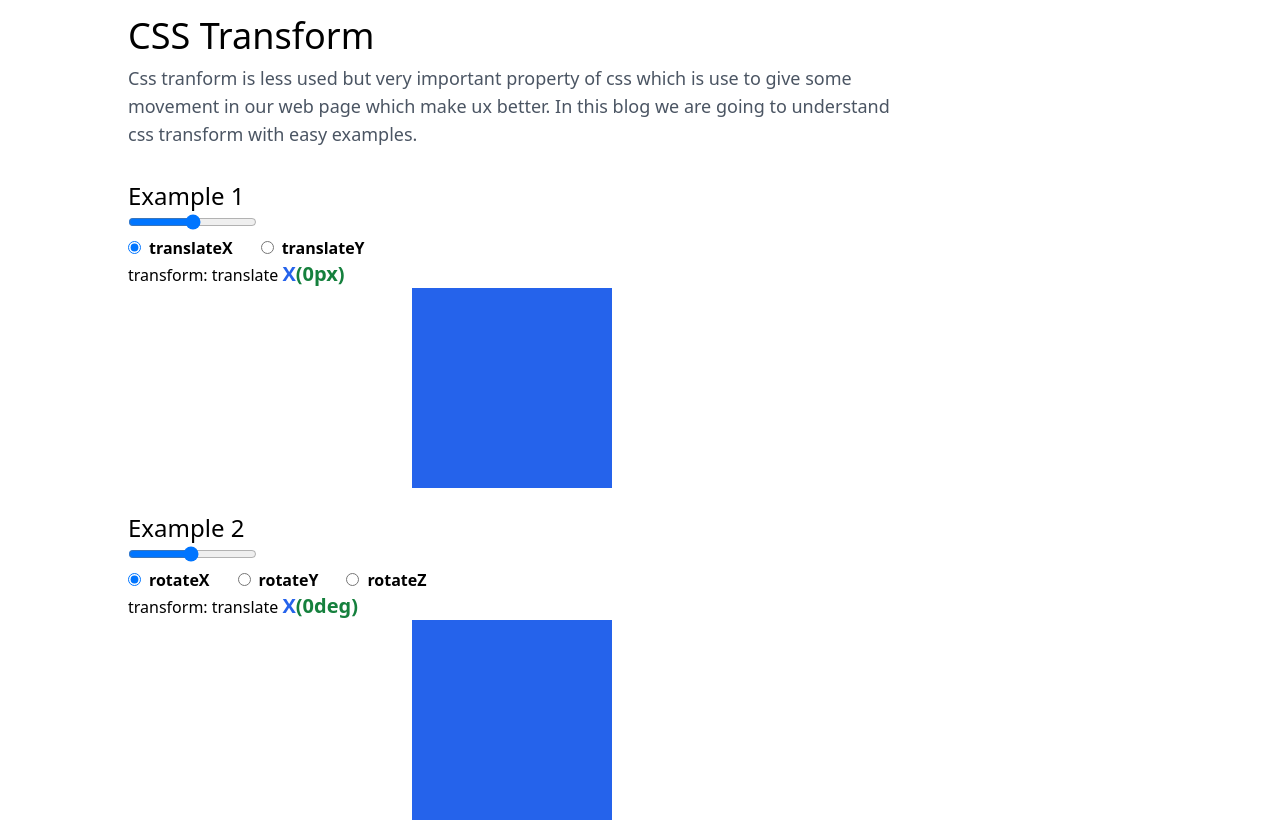
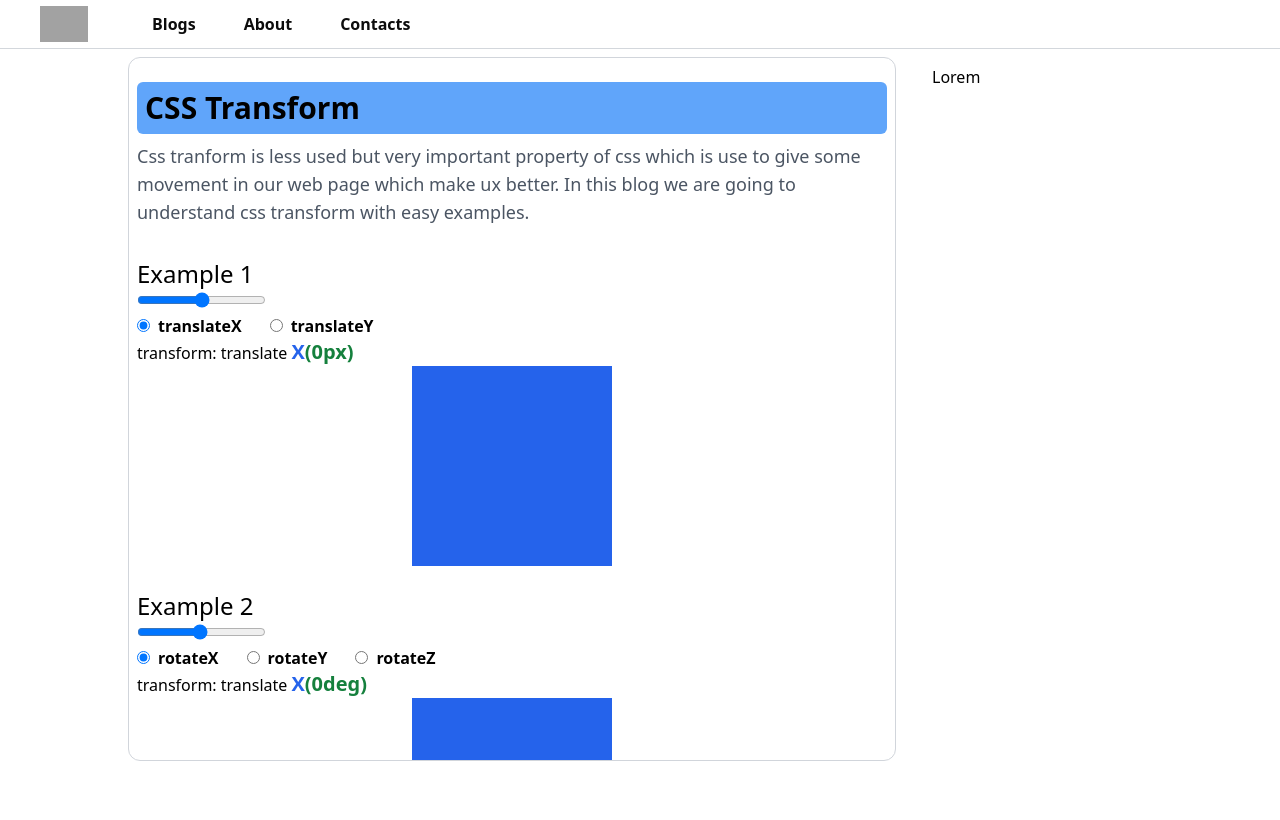
Before and after one commit to iamshiv007/NextJS-Portfolio, a Next.js app: page /posts/css-transform in a window 1280 px wide. Built offline with nearby package versions, Linux system fonts and the light colour scheme; grey boxes are pictures that could not be loaded.

Commit message:
Blog layout design completed 2

```diff
--- a/pages/posts/Hoisting.jsx
+++ b/pages/posts/Hoisting.jsx
@@ -1,14 +1,19 @@
+import Navbar from "@/components/Navbar";
 import Layout from "@/components/layout";
 import Head from "next/head";
-import React from "react";
+import React, { Fragment } from "react";
 
 const HoistingComponent = () => {
   return (
-    <Layout>
+    <Fragment>
       <Head>
         <title>Javascript hoisting</title>
       </Head>
-      <div>
+
+      <Navbar />
+
+      <div className="layoutContainer">
+        <div className="layoutBox1">
           <p className="text-3xl">Hoisting</p>
 
           <p>
@@ -21,12 +26,17 @@ const HoistingComponent = () => {
             keyword then it will be go on top of scope in background, means now
             function is on the top so we can call this function from anywhere we
             can call it before it's declaration but when we deaclare a function
-          with const, var, or let keyword we can't call the function before it's
-          declaration because in this condition function not going on the top of
-          background proccecing.
+            with const, var, or let keyword we can't call the function before
+            it's declaration because in this condition function not going on the
+            top of background proccecing.
           </p>
         </div>
-    </Layout>
+
+        <div className="layoutBox2">
+          Lorem
+        </div>
+      </div>
+    </Fragment>
   );
 };
 
--- a/pages/posts/blend-mode.jsx
+++ b/pages/posts/blend-mode.jsx
@@ -1,16 +1,18 @@
-import Layout from "@/components/layout";
+import Navbar from "@/components/Navbar";
 import Head from "next/head";
 import React, { Fragment } from "react";
 
 const BlendMode = () => {
   return (
     <Fragment>
-      <Layout>
-        <Head>
-          <title>Background Blend Mode</title>
-        </Head>
+      <Head>
+        <title>Background Blend Mode</title>
+      </Head>
 
-        <div>
+      <Navbar />
+
+      <div className="layoutContainer">
+        <div className="layoutBox1">
           <h2>Background Blend Mode</h2>
           <p>
             In this blog we are exlore rare but some time very userfull property
@@ -46,7 +48,11 @@ const BlendMode = () => {
           <p>luminosity</p>
           <div className="exa1Images10"></div>
         </div>
-      </Layout>
+
+        <div className="layoutBox2">
+          Hello
+        </div>
+      </div>
     </Fragment>
   );
 };
--- a/pages/posts/css-animation.jsx
+++ b/pages/posts/css-animation.jsx
@@ -1,3 +1,4 @@
+import Navbar from "@/components/Navbar";
 import Head from "next/head";
 import React, { Fragment } from "react";
 
@@ -7,12 +8,16 @@ const CssAnimation = () => {
       <Head>
         <title>Css-Animation</title>
       </Head>
-      <div className="sm:w-[60%] sm:ml-[10%] w-[90%] m-auto pb-10">
+
+      <Navbar />
+
+      <div className="layoutContainer">
+        <div className="layoutBox1">
           <h1 className="text-4xl mt-4">Css Animation</h1>
           <p className="text-lg text-gray-600 my-2">
-          With help of css Animation we can make our UI more attractive and user
-          friendly. In this Blog we are going explore all the properties of css
-          animation with example explaination.{" "}
+            With help of css Animation we can make our UI more attractive and
+            user friendly. In this Blog we are going explore all the properties
+            of css animation with example explaination.{" "}
           </p>
 
           <h4 className="text-2xl">Example 1</h4>
@@ -60,15 +65,18 @@ const CssAnimation = () => {
             animation-iteration-count
           </p>
           <p>
-          animation-iteration-count is like how many times we want the animation
+            animation-iteration-count is like how many times we want the
+            animation
             <span className="font-bold"> repeat</span> we can give it value{" "}
             <p className="font-bold"> 1, 2, 3 ... or infinite</p> etc.
           </p>
 
-        <p className="font-bold text-xl text-blue-600 mt-2">animation-delay</p>
+          <p className="font-bold text-xl text-blue-600 mt-2">
+            animation-delay
+          </p>
           <p>
-          As Its name animation delay is time in which time animation not start
-          value = 1s, 2s, ...
+            As Its name animation delay is time in which time animation not
+            start value = 1s, 2s, ...
           </p>
 
           <p className="font-bold text-xl text-blue-600 mt-2">
@@ -80,6 +88,11 @@ const CssAnimation = () => {
             cubic-bezier
           </p>
         </div>
+
+        <div className="layoutBox2">
+          Lorem
+        </div>
+      </div>
     </Fragment>
   );
 };
--- a/pages/posts/css-rare-selector.jsx
+++ b/pages/posts/css-rare-selector.jsx
@@ -1,21 +1,24 @@
-import Layout from "@/components/layout";
+import Navbar from "@/components/Navbar";
 import Head from "next/head";
-import React from "react";
+import React, { Fragment } from "react";
 
 const CssSelector = () => {
   return (
-    <div>
-      <Layout>
+    <Fragment>
       <Head>
         <title>Css-rare-selector</title>
       </Head>
 
+      <Navbar />
+
+      <div className="layoutContainer">
+        <div className="layoutBox1">
           <div>
             <h2>CSS Rare Selector</h2>
             <p>
               If you are a web developer then you have used many css selector to
-            give styling to your web page. In this blog we are going to explore
-            some rare but usefull selector of css
+              give styling to your web page. In this blog we are going to
+              explore some rare but usefull selector of css
             </p>
           </div>
 
@@ -81,8 +84,8 @@ const CssSelector = () => {
             <div>
               <h4>7. :last-of-type</h4>
               <p>
-              Select all element that is last element of its parent(opposite of
-              first-of-type)
+                Select all element that is last element of its parent(opposite
+                of first-of-type)
               </p>
             </div>
 
@@ -112,12 +115,18 @@ const CssSelector = () => {
             <div>
               <h4>10. :lang(language)</h4>
               <p>
-              Select all element with a lang attribute value start with language
+                Select all element with a lang attribute value start with
+                language
               </p>
             </div>
           </div>
-      </Layout>
         </div>
+
+        <div className="layoutBox2">
+          Lorem
+        </div>
+      </div>
+    </Fragment>
   );
 };
 
--- a/pages/posts/css-transform.jsx
+++ b/pages/posts/css-transform.jsx
@@ -1,3 +1,4 @@
+import Navbar from "@/components/Navbar";
 import Head from "next/head";
 import React, { Fragment, useState } from "react";
 
@@ -13,9 +14,14 @@ const CssTransform = () => {
         <title>CSS Transform</title>
       </Head>
 
-      <div className="sm:w-[60%] sm:ml-[10%] w-[90%] m-auto">
+      <Navbar />
+
+      <div className="layoutContainer">
+        <div className="layoutBox1">
           <div>
-          <h1 className="text-4xl mt-4">CSS Transform</h1>
+            <h1 className="text-3xl font-bold mt-4 bg-blue-400 p-2 rounded-md">
+              CSS Transform
+            </h1>
             <p className="text-lg text-gray-600 my-2">
               Css tranform is less used but very important property of css which
               is use to give some movement in our web page which make ux better.
@@ -42,6 +48,11 @@ const CssTransform = () => {
             direction2={direction2}
             setDirection2={setDirection2}
           />
+        </div>
+
+        <div className="layoutBox2">
+          Lorem
+        </div>
       </div>
     </Fragment>
   );
--- a/pages/posts/react-res-carousel.jsx
+++ b/pages/posts/react-res-carousel.jsx
@@ -2,6 +2,7 @@ import React, { Fragment, useState } from "react";
 import "react-responsive-carousel/lib/styles/carousel.min.css"; // requires a loader
 import { Carousel } from "react-responsive-carousel";
 import Head from "next/head";
+import Navbar from "@/components/Navbar";
 
 const ReactResposiveCarousel = () => {
   const [arrows, setArrows] = useState(false);
@@ -15,7 +16,14 @@ const ReactResposiveCarousel = () => {
       <Head>
         <title>React Responsive Carousel</title>
       </Head>
-      <h1 className="text-3xl  text-center my-5">React Responsive Carousel</h1>
+
+      <Navbar />
+
+      <div className="layoutContainer">
+        <div className="layoutBox1">
+          <h1 className="text-3xl  text-center my-5">
+            React Responsive Carousel
+          </h1>
           <div className="md:w-[80%] w-[90%] m-auto flex flex-wrap gap-5 mb-5">
             <div>
               <input
@@ -93,6 +101,12 @@ const ReactResposiveCarousel = () => {
               </div>
             </Carousel>
           </div>
+        </div>
+
+        <div className="layoutBox2">
+          Lorem
+        </div>
+      </div>
     </Fragment>
   );
 };
--- a/pages/posts/why-next.jsx
+++ b/pages/posts/why-next.jsx
@@ -11,16 +11,19 @@ const FirstPost = () => {
       <Head>
         <title>Why Next js</title>
       </Head>
-      <div>
-        <Navbar>
-          <div className="sm:w-[60%] sm:ml-[10%] w-[90%] m-auto">
-            <h1 className="text-4xl mt-4">Why you should move in to Next js</h1>
+
+      <Navbar />
+
+      <div className="layoutContainer">
+        <div className="layoutBox1">
+          <h1 className="text-3xl font-bold mt-4 bg-blue-400 p-2 rounded-md">
+            Why you should move in to Next js
+          </h1>
           <p className="text-sm text-gray-600 my-2">Aprile 17, 2023</p>
           <div className="mt-5">
             <p className="font-bold">
-                If you are a React js developer and understand its concepts
-                then, you should consider moving to Next js for the following
-                reasons:
+              If you are a React js developer and understand its concepts then,
+              you should consider moving to Next js for the following reasons:
             </p>
             <ol>
               <li>
@@ -44,18 +47,17 @@ const FirstPost = () => {
               </li>
             </ol>
             <div className="w-fit m-auto pt-2">
-                <img
+              {/* <img
                     src="https://static.agilitycms.com/illustrations/blog-illustrations/benefits-of-next.js.jpg?w=800"
                     alt=""
                     className="w-[600px]"
-                />
+                  /> */}
             </div>
             <p className="bg-gray-200 my-4 p-2 rounded">
               {" "}
               <strong>Note:-</strong> if you are a student who is building a
               website using HTML, CSS , JavaScript and Bootstrap, I recommend
-                you learning the basics of React js and then moving on to Next
-                js.
+              you learning the basics of React js and then moving on to Next js.
             </p>
             <hr />
             {/* Routing */}
@@ -74,7 +76,10 @@ const FirstPost = () => {
             <Seo />
           </div>
         </div>
-        </Navbar>
+
+        <div className="layoutBox2">
+          Lorem
+        </div>
       </div>
     </Fragment>
   );
--- a/styles/animation.css
+++ b/styles/animation.css
@@ -15,3 +15,7 @@
     width: 20rem;
   }
 }
+
+.blogLink:hover {
+  transition: all 0.5s;
+}
--- a/styles/globals.css
+++ b/styles/globals.css
@@ -2,8 +2,27 @@
 @tailwind components;
 @tailwind utilities;
 
-@layer components{
-  .navbar{
-    @apply dark:bg-black border-b border-solid border-gray-300 h-12 flex items-center sticky top-0 py-6 bg-white opacity-95
+@layer components {
+  /* Navbar */
+  .navbar {
+    @apply dark:bg-black border-b border-solid border-gray-300 h-12 flex items-center sticky top-0 py-6 bg-white opacity-95;
+  }
+
+  /* Blogs */
+  .blogLink {
+    @apply hover:bg-black hover:text-white hover:rounded-md;
+  }
+
+  /* For Blog Page */
+  .layoutContainer {
+    @apply flex gap-x-7 w-full;
+  }
+
+  .layoutBox1 {
+    @apply w-[60%] border border-solid border-gray-300 rounded-xl p-2 mt-2 ml-[10%] h-[88vh] overflow-y-scroll;
+  }
+
+  .layoutBox2 {
+    @apply w-[20%] p-2 mt-2;
   }
 }
```
Lines whose indentation alone changed are shown as unchanged.
